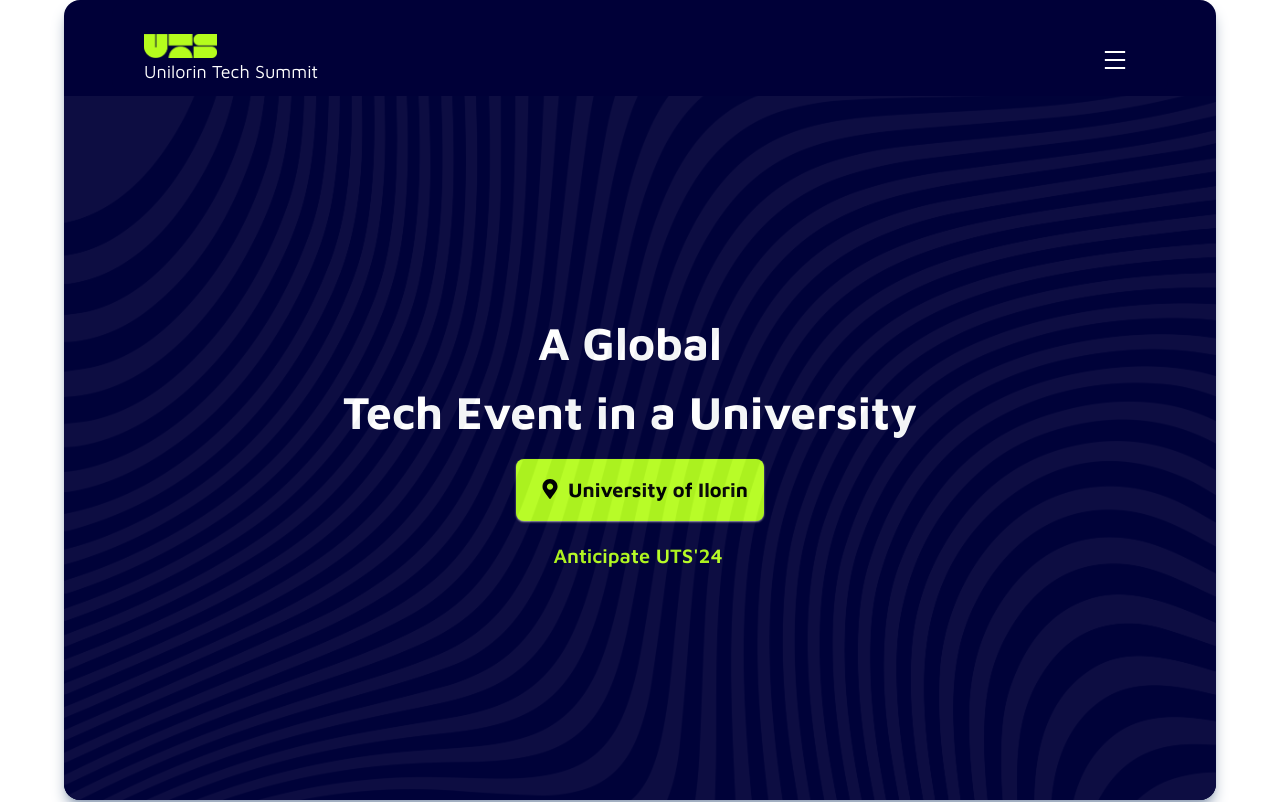
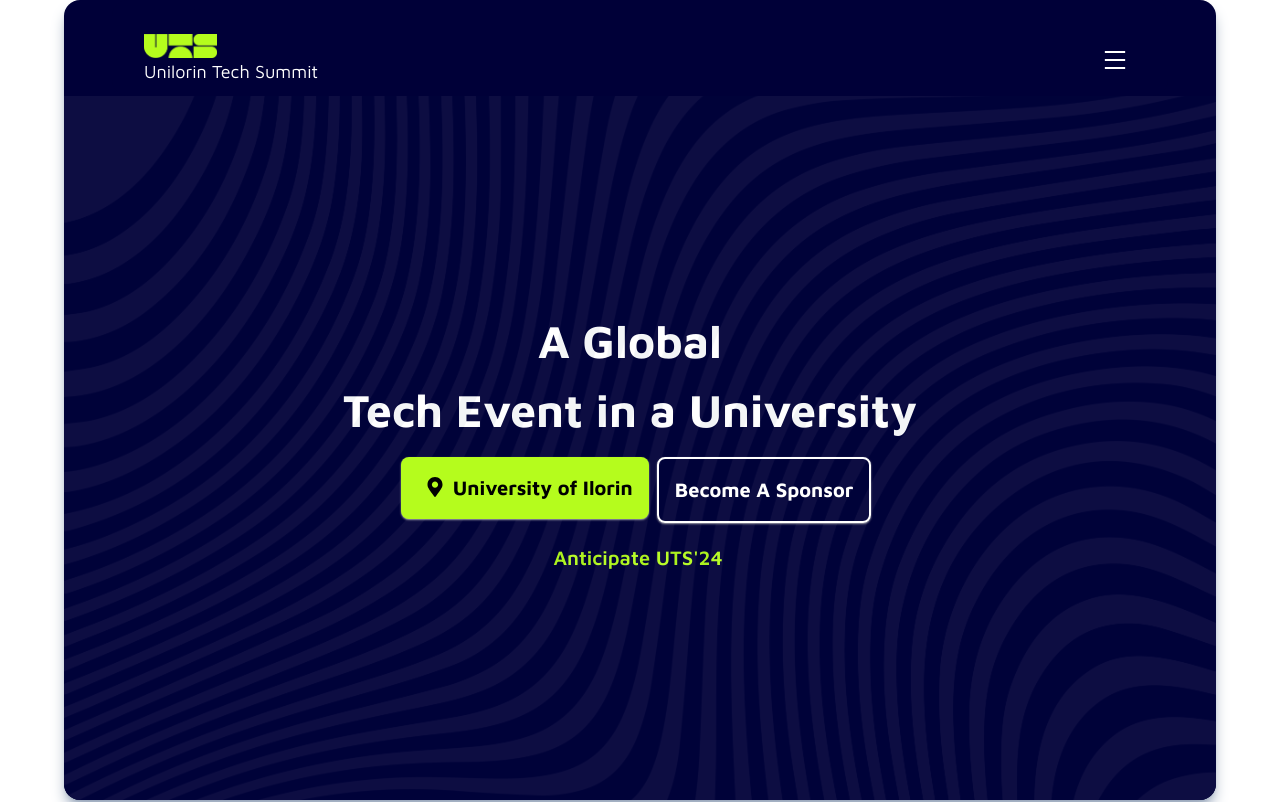
Before and after one commit to adeyemimichael/unilorin-tech-summit, a React (Vite) app: page / in a window 1280 px wide. Shown: the top 802 px of the page. Built offline with nearby package versions, Linux system fonts and the light colour scheme; a web font is replaced by a local one.

Commit message:
sponsors button

```diff
--- a/src/Components/Home.jsx
+++ b/src/Components/Home.jsx
@@ -81,9 +81,9 @@ const Home = () => {
           >
             A Global <br></br> Tech Event in a University{" "}
           </motion.h1>
-          <motion.div className=" flex  my-3 justify-center items-start   ">
+          <motion.div className=" flex  my-3 justify-center items-start  flex-col md:flex-row z-10">
             {/* <FaLocationDot className='my-2 mx-2'/> */}
-            <motion.h1 className=" text-[16px] p-4 md:text-[20px] font-bold flex  bg-[#b5fc1d] rounded-lg shadow-zinc-400 shadow-sm hover:ease-in-out duration-500 hover:bg-[#51681f] ">
+            <motion.h1 className=" text-[16px] p-4 md:text-[20px] font-bold flex  bg-[#b5fc1d] rounded-lg shadow-zinc-400 shadow-sm hover:ease-in-out duration-500 hover:bg-[#d9ff88] ">
               <FaMapMarkerAlt
                 className="mt-[4px] mx-2 "
                 initial={{
@@ -95,8 +95,10 @@ const Home = () => {
               />
               University of Ilorin
             </motion.h1>
+            <a href="https://uts-sponsors.netlify.app/"><motion.button className ='mx-2 md:my-0 my-4  text-[16px] p-4 md:text-[20px] font-bold text-[#fff] flex cursor-pointer border-2 border-white rounded-lg shadow-zinc-400 shadow-sm hover:ease-in-out duration-500 hover:bg-[#b5fc1d] ' >
+            Become A Sponsor</motion.button> </a>
+          </motion.div>
 
-          </motion.div>
           <motion.p
             className="text-center text-[#b5fc1d] p-2 mb-10 text-[20px] font-semibold ml-4"
             initial={{
@@ -108,6 +110,7 @@ const Home = () => {
           >
             Anticipate UTS'24
           </motion.p>
+
           <img src={back} alt="" className="absolute opacity-5 object-contain w-fit h-fit" />
         </div>
       </div>
--- a/src/Components/Navbarjs.jsx
+++ b/src/Components/Navbarjs.jsx
@@ -22,7 +22,7 @@ const Navbarjs = () => {
     <div>
     <div className='flex  md:flex w-100% md:mx-12  justify-between items-center  rounded-2xl md:h-24 bg-[#000038]'>
 <div className='w-screen '>
-<img src={image} alt="" srcset="" className='h-[24px] md:mx-4 md:pl-4 mt-6 cursor-pointer mx-0 ml-4 ' />
+<img src={image} alt=""  className='h-[24px] md:mx-4 md:pl-4 mt-6 cursor-pointer mx-0 ml-4 ' />
 <h1 className='md:mx-4 md:pl-4 ml-2 text-[#fff] pt-0 cursor-pointer hover:text-[#b5fc1d] text-[10px] md:text-lg'>Unilorin Tech Summit </h1>
 </div>
 <div className= {!nav ? 'left-0  top-20  fixed w-[60%] h-[100%] md:w-[40%] opacity-90 flex flex-col justify-center items-center  my-2 ease-in-out duration-500  sm:visible  rounded-lg bg-[#000038] z-10'  :'  fixed left-[-100%] ' } default >
```
